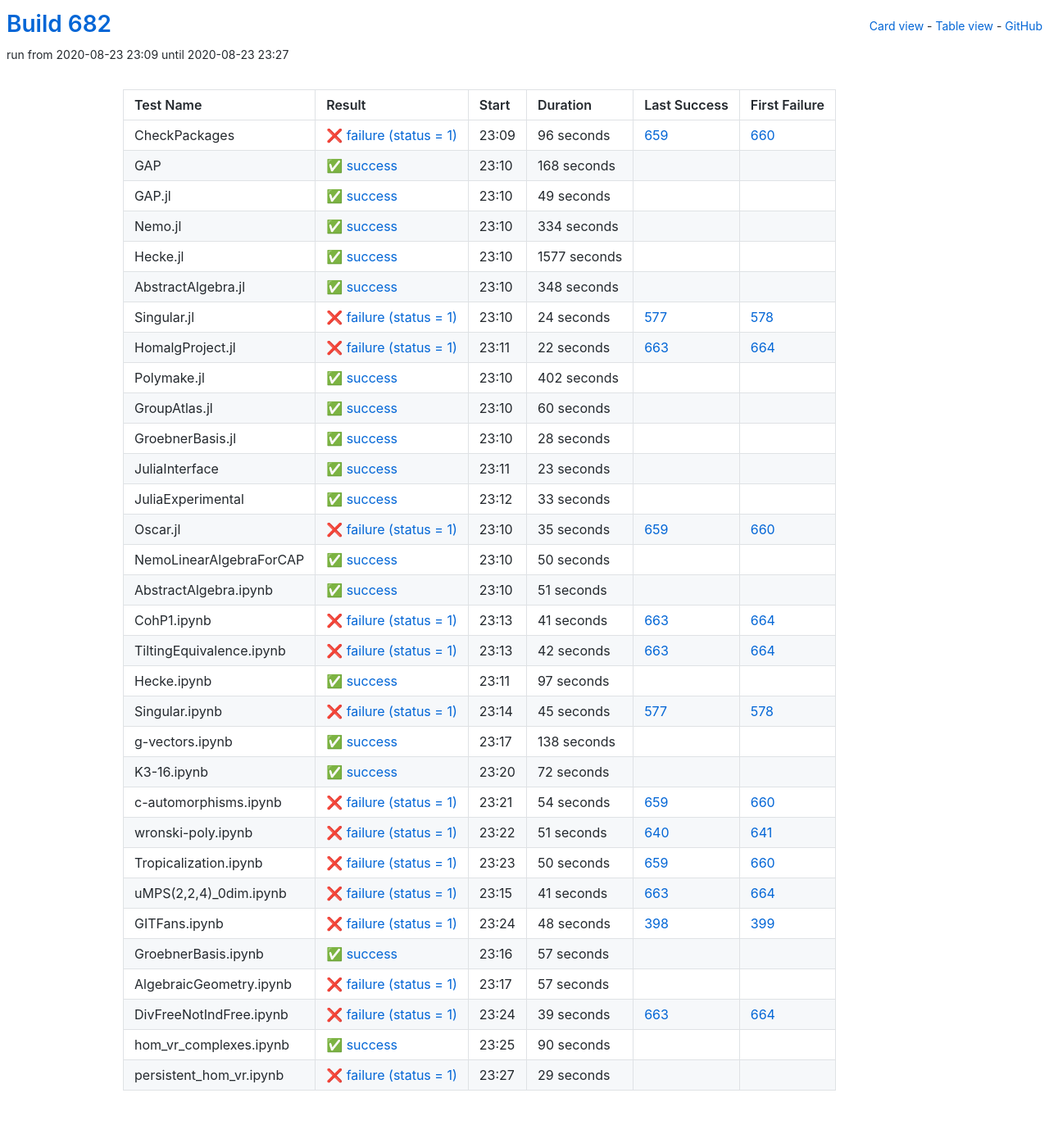
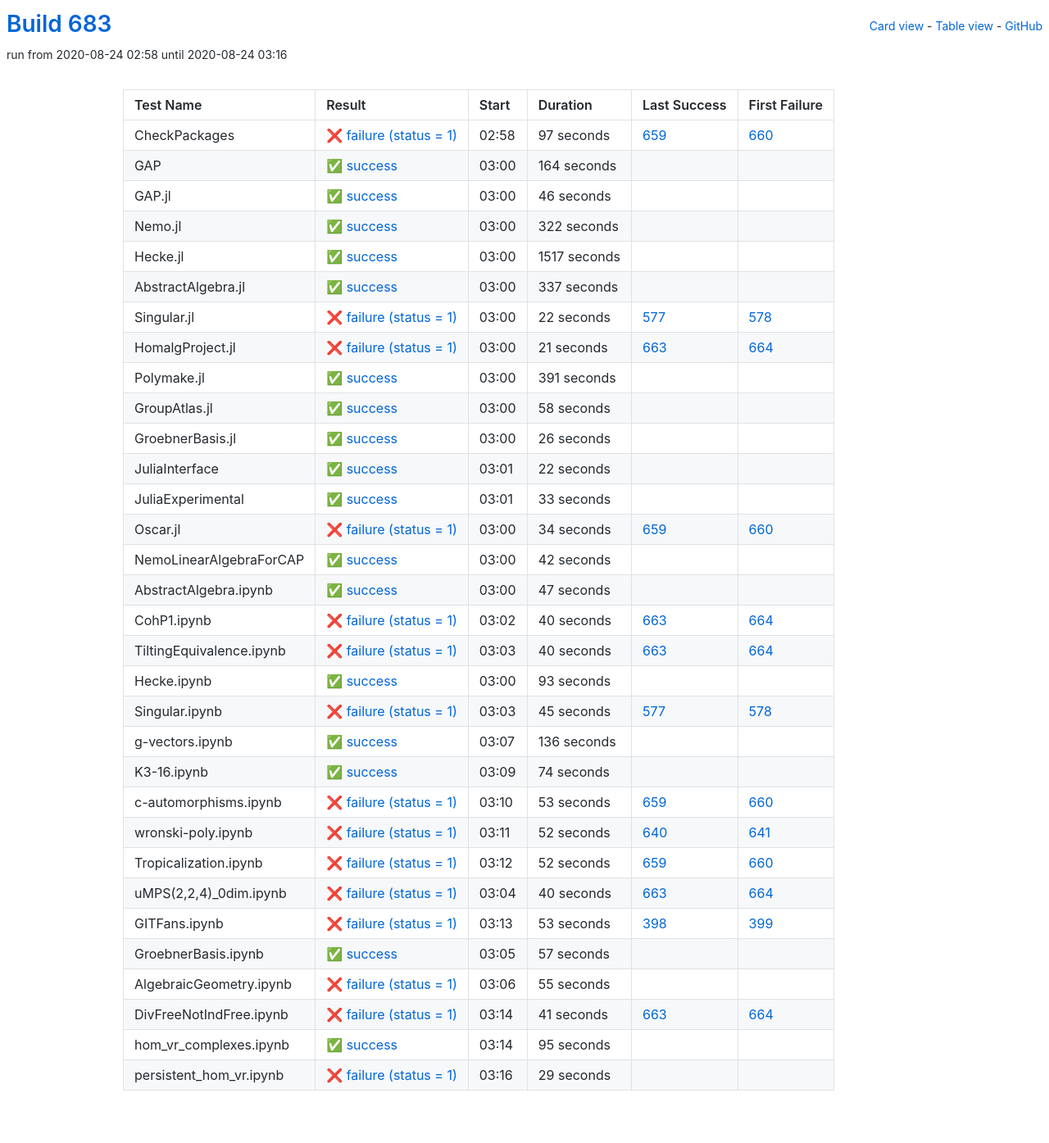
Before and after one commit to oscar-system/oscar-ci-status-stable, a Jekyll site: the page built from table.html, in a window 1280 px wide. Shown: the whole page at 82% size. Built offline with Jekyll 4.4.1, drawn with Linux system fonts in a browser that asks for light colours.

Commit message:
Build #683

```diff
--- a/_data/ci.yml
+++ b/_data/ci.yml
@@ -1,6 +1,6 @@
 ---
-build: 682
-build_url: https://oscarci.mathematik.uni-kl.de/job/oscar-stable/682/
+build: 683
+build_url: https://oscarci.mathematik.uni-kl.de/job/oscar-stable/683/
 job: oscar-stable
 organization: oscar-system
 repo: oscar-ci-status-stable
@@ -8,152 +8,152 @@ repourl: https://github.com/oscar-system/oscar-ci-status-stable
 tests:
 - name: CheckPackages
   id: checkpackages
-  log: https://oscarci.mathematik.uni-kl.de/job/oscar-stable/682/artifact/logs/build-682/CheckPackages.log
-  start: 2020-08-23 23:09
+  log: https://oscarci.mathematik.uni-kl.de/job/oscar-stable/683/artifact/logs/build-683/CheckPackages.log
+  start: 2020-08-24 02:58
   success: false
   exitcode: 1
   status: failure
-  duration: 96
+  duration: 97
   last_success: 659
   last_success_url: https://oscarci.mathematik.uni-kl.de/job/oscar-stable/659/
   first_failure: 660
   first_failure_url: https://oscarci.mathematik.uni-kl.de/job/oscar-stable/660/
 - name: GAP
   id: gap
-  log: https://oscarci.mathematik.uni-kl.de/job/oscar-stable/682/artifact/logs/build-682/GAP.log
-  start: 2020-08-23 23:10
+  log: https://oscarci.mathematik.uni-kl.de/job/oscar-stable/683/artifact/logs/build-683/GAP.log
+  start: 2020-08-24 03:00
   success: true
   exitcode: 0
   status: success
-  duration: 168
+  duration: 164
   last_success: false
   last_success_url:
   first_failure: false
   first_failure_url:
 - name: GAP.jl
   id: gap-jl
-  log: https://oscarci.mathematik.uni-kl.de/job/oscar-stable/682/artifact/logs/build-682/GAP.jl.log
-  start: 2020-08-23 23:10
+  log: https://oscarci.mathematik.uni-kl.de/job/oscar-stable/683/artifact/logs/build-683/GAP.jl.log
+  start: 2020-08-24 03:00
   success: true
   exitcode: 0
   status: success
-  duration: 49
+  duration: 46
   last_success: false
   last_success_url:
   first_failure: false
   first_failure_url:
 - name: Nemo.jl
   id: nemo-jl
-  log: https://oscarci.mathematik.uni-kl.de/job/oscar-stable/682/artifact/logs/build-682/Nemo.jl.log
-  start: 2020-08-23 23:10
+  log: https://oscarci.mathematik.uni-kl.de/job/oscar-stable/683/artifact/logs/build-683/Nemo.jl.log
+  start: 2020-08-24 03:00
   success: true
   exitcode: 0
   status: success
-  duration: 334
+  duration: 322
   last_success: false
   last_success_url:
   first_failure: false
   first_failure_url:
 - name: Hecke.jl
   id: hecke-jl
-  log: https://oscarci.mathematik.uni-kl.de/job/oscar-stable/682/artifact/logs/build-682/Hecke.jl.log
-  start: 2020-08-23 23:10
+  log: https://oscarci.mathematik.uni-kl.de/job/oscar-stable/683/artifact/logs/build-683/Hecke.jl.log
+  start: 2020-08-24 03:00
   success: true
   exitcode: 0
   status: success
-  duration: 1577
+  duration: 1517
   last_success: false
   last_success_url:
   first_failure: false
   first_failure_url:
 - name: AbstractAlgebra.jl
   id: abstractalgebra-jl
-  log: https://oscarci.mathematik.uni-kl.de/job/oscar-stable/682/artifact/logs/build-682/AbstractAlgebra.jl.log
-  start: 2020-08-23 23:10
+  log: https://oscarci.mathematik.uni-kl.de/job/oscar-stable/683/artifact/logs/build-683/AbstractAlgebra.jl.log
+  start: 2020-08-24 03:00
   success: true
   exitcode: 0
   status: success
-  duration: 348
+  duration: 337
   last_success: false
   last_success_url:
   first_failure: false
   first_failure_url:
 - name: Singular.jl
   id: singular-jl
-  log: https://oscarci.mathematik.uni-kl.de/job/oscar-stable/682/artifact/logs/build-682/Singular.jl.log
-  start: 2020-08-23 23:10
+  log: https://oscarci.mathematik.uni-kl.de/job/oscar-stable/683/artifact/logs/build-683/Singular.jl.log
+  start: 2020-08-24 03:00
   success: false
   exitcode: 1
   status: failure
-  duration: 24
+  duration: 22
   last_success: 577
   last_success_url: https://oscarci.mathematik.uni-kl.de/job/oscar-stable/577/
   first_failure: 578
   first_failure_url: https://oscarci.mathematik.uni-kl.de/job/oscar-stable/578/
 - name: HomalgProject.jl
   id: homalgproject-jl
-  log: https://oscarci.mathematik.uni-kl.de/job/oscar-stable/682/artifact/logs/build-682/HomalgProject.jl.log
-  start: 2020-08-23 23:11
+  log: https://oscarci.mathematik.uni-kl.de/job/oscar-stable/683/artifact/logs/build-683/HomalgProject.jl.log
+  start: 2020-08-24 03:00
   success: false
   exitcode: 1
   status: failure
-  duration: 22
+  duration: 21
   last_success: 663
   last_success_url: https://oscarci.mathematik.uni-kl.de/job/oscar-stable/663/
   first_failure: 664
   first_failure_url: https://oscarci.mathematik.uni-kl.de/job/oscar-stable/664/
 - name: Polymake.jl
   id: polymake-jl
-  log: https://oscarci.mathematik.uni-kl.de/job/oscar-stable/682/artifact/logs/build-682/Polymake.jl.log
-  start: 2020-08-23 23:10
+  log: https://oscarci.mathematik.uni-kl.de/job/oscar-stable/683/artifact/logs/build-683/Polymake.jl.log
+  start: 2020-08-24 03:00
   success: true
   exitcode: 0
   status: success
-  duration: 402
+  duration: 391
   last_success: false
   last_success_url:
   first_failure: false
   first_failure_url:
 - name: GroupAtlas.jl
   id: groupatlas-jl
-  log: https://oscarci.mathematik.uni-kl.de/job/oscar-stable/682/artifact/logs/build-682/GroupAtlas.jl.log
-  start: 2020-08-23 23:10
+  log: https://oscarci.mathematik.uni-kl.de/job/oscar-stable/683/artifact/logs/build-683/GroupAtlas.jl.log
+  start: 2020-08-24 03:00
   success: true
   exitcode: 0
   status: success
-  duration: 60
+  duration: 58
   last_success: false
   last_success_url:
   first_failure: false
   first_failure_url:
 - name: GroebnerBasis.jl
   id: groebnerbasis-jl
-  log: https://oscarci.mathematik.uni-kl.de/job/oscar-stable/682/artifact/logs/build-682/GroebnerBasis.jl.log
-  start: 2020-08-23 23:10
+  log: https://oscarci.mathematik.uni-kl.de/job/oscar-stable/683/artifact/logs/build-683/GroebnerBasis.jl.log
+  start: 2020-08-24 03:00
   success: true
   exitcode: 0
   status: success
-  duration: 28
+  duration: 26
   last_success: false
   last_success_url:
   first_failure: false
   first_failure_url:
 - name: JuliaInterface
   id: juliainterface
-  log: https://oscarci.mathematik.uni-kl.de/job/oscar-stable/682/artifact/logs/build-682/JuliaInterface.log
-  start: 2020-08-23 23:11
+  log: https://oscarci.mathematik.uni-kl.de/job/oscar-stable/683/artifact/logs/build-683/JuliaInterface.log
+  start: 2020-08-24 03:01
   success: true
   exitcode: 0
   status: success
-  duration: 23
+  duration: 22
   last_success: false
   last_success_url:
   first_failure: false
   first_failure_url:
 - name: JuliaExperimental
   id: juliaexperimental
-  log: https://oscarci.mathematik.uni-kl.de/job/oscar-stable/682/artifact/logs/build-682/JuliaExperimental.log
-  start: 2020-08-23 23:12
+  log: https://oscarci.mathematik.uni-kl.de/job/oscar-stable/683/artifact/logs/build-683/JuliaExperimental.log
+  start: 2020-08-24 03:01
   success: true
   exitcode: 0
   status: success
@@ -164,80 +164,80 @@ tests:
   first_failure_url:
 - name: Oscar.jl
   id: oscar-jl
-  log: https://oscarci.mathematik.uni-kl.de/job/oscar-stable/682/artifact/logs/build-682/Oscar.jl.log
-  start: 2020-08-23 23:10
+  log: https://oscarci.mathematik.uni-kl.de/job/oscar-stable/683/artifact/logs/build-683/Oscar.jl.log
+  start: 2020-08-24 03:00
   success: false
   exitcode: 1
   status: failure
-  duration: 35
+  duration: 34
   last_success: 659
   last_success_url: https://oscarci.mathematik.uni-kl.de/job/oscar-stable/659/
   first_failure: 660
   first_failure_url: https://oscarci.mathematik.uni-kl.de/job/oscar-stable/660/
 - name: NemoLinearAlgebraForCAP
   id: nemolinearalgebraforcap
-  log: https://oscarci.mathematik.uni-kl.de/job/oscar-stable/682/artifact/logs/build-682/NemoLinearAlgebraForCAP.log
-  start: 2020-08-23 23:10
+  log: https://oscarci.mathematik.uni-kl.de/job/oscar-stable/683/artifact/logs/build-683/NemoLinearAlgebraForCAP.log
+  start: 2020-08-24 03:00
   success: true
   exitcode: 0
   status: success
-  duration: 50
+  duration: 42
   last_success: false
   last_success_url:
   first_failure: false
   first_failure_url:
 - name: AbstractAlgebra.ipynb
   id: abstractalgebra-ipynb
-  log: https://oscarci.mathematik.uni-kl.de/job/oscar-stable/682/artifact/logs/build-682/AbstractAlgebra.ipynb.log
-  start: 2020-08-23 23:10
+  log: https://oscarci.mathematik.uni-kl.de/job/oscar-stable/683/artifact/logs/build-683/AbstractAlgebra.ipynb.log
+  start: 2020-08-24 03:00
   success: true
   exitcode: 0
   status: success
-  duration: 51
+  duration: 47
   last_success: false
   last_success_url:
   first_failure: false
   first_failure_url:
 - name: CohP1.ipynb
   id: cohp1-ipynb
-  log: https://oscarci.mathematik.uni-kl.de/job/oscar-stable/682/artifact/logs/build-682/CohP1.ipynb.log
-  start: 2020-08-23 23:13
+  log: https://oscarci.mathematik.uni-kl.de/job/oscar-stable/683/artifact/logs/build-683/CohP1.ipynb.log
+  start: 2020-08-24 03:02
   success: false
   exitcode: 1
   status: failure
-  duration: 41
+  duration: 40
   last_success: 663
   last_success_url: https://oscarci.mathematik.uni-kl.de/job/oscar-stable/663/
   first_failure: 664
   first_failure_url: https://oscarci.mathematik.uni-kl.de/job/oscar-stable/664/
 - name: TiltingEquivalence.ipynb
   id: tiltingequivalence-ipynb
-  log: https://oscarci.mathematik.uni-kl.de/job/oscar-stable/682/artifact/logs/build-682/TiltingEquivalence.ipynb.log
-  start: 2020-08-23 23:13
+  log: https://oscarci.mathematik.uni-kl.de/job/oscar-stable/683/artifact/logs/build-683/TiltingEquivalence.ipynb.log
+  start: 2020-08-24 03:03
   success: false
   exitcode: 1
   status: failure
-  duration: 42
+  duration: 40
   last_success: 663
   last_success_url: https://oscarci.mathematik.uni-kl.de/job/oscar-stable/663/
   first_failure: 664
   first_failure_url: https://oscarci.mathematik.uni-kl.de/job/oscar-stable/664/
 - name: Hecke.ipynb
   id: hecke-ipynb
-  log: https://oscarci.mathematik.uni-kl.de/job/oscar-stable/682/artifact/logs/build-682/Hecke.ipynb.log
-  start: 2020-08-23 23:11
+  log: https://oscarci.mathematik.uni-kl.de/job/oscar-stable/683/artifact/logs/build-683/Hecke.ipynb.log
+  start: 2020-08-24 03:00
   success: true
   exitcode: 0
   status: success
-  duration: 97
+  duration: 93
   last_success: false
   last_success_url:
   first_failure: false
   first_failure_url:
 - name: Singular.ipynb
   id: singular-ipynb
-  log: https://oscarci.mathematik.uni-kl.de/job/oscar-stable/682/artifact/logs/build-682/Singular.ipynb.log
-  start: 2020-08-23 23:14
+  log: https://oscarci.mathematik.uni-kl.de/job/oscar-stable/683/artifact/logs/build-683/Singular.ipynb.log
+  start: 2020-08-24 03:03
   success: false
   exitcode: 1
   status: failure
@@ -248,92 +248,92 @@ tests:
   first_failure_url: https://oscarci.mathematik.uni-kl.de/job/oscar-stable/578/
 - name: g-vectors.ipynb
   id: g-vectors-ipynb
-  log: https://oscarci.mathematik.uni-kl.de/job/oscar-stable/682/artifact/logs/build-682/g-vectors.ipynb.log
-  start: 2020-08-23 23:17
+  log: https://oscarci.mathematik.uni-kl.de/job/oscar-stable/683/artifact/logs/build-683/g-vectors.ipynb.log
+  start: 2020-08-24 03:07
   success: true
   exitcode: 0
   status: success
-  duration: 138
+  duration: 136
   last_success: false
   last_success_url:
   first_failure: false
   first_failure_url:
 - name: K3-16.ipynb
   id: k3-16-ipynb
-  log: https://oscarci.mathematik.uni-kl.de/job/oscar-stable/682/artifact/logs/build-682/K3-16.ipynb.log
-  start: 2020-08-23 23:20
+  log: https://oscarci.mathematik.uni-kl.de/job/oscar-stable/683/artifact/logs/build-683/K3-16.ipynb.log
+  start: 2020-08-24 03:09
   success: true
   exitcode: 0
   status: success
-  duration: 72
+  duration: 74
   last_success: false
   last_success_url:
   first_failure: false
   first_failure_url:
 - name: c-automorphisms.ipynb
   id: c-automorphisms-ipynb
-  log: https://oscarci.mathematik.uni-kl.de/job/oscar-stable/682/artifact/logs/build-682/c-automorphisms.ipynb.log
-  start: 2020-08-23 23:21
+  log: https://oscarci.mathematik.uni-kl.de/job/oscar-stable/683/artifact/logs/build-683/c-automorphisms.ipynb.log
+  start: 2020-08-24 03:10
   success: false
   exitcode: 1
   status: failure
-  duration: 54
+  duration: 53
   last_success: 659
   last_success_url: https://oscarci.mathematik.uni-kl.de/job/oscar-stable/659/
   first_failure: 660
   first_failure_url: https://oscarci.mathematik.uni-kl.de/job/oscar-stable/660/
 - name: wronski-poly.ipynb
   id: wronski-poly-ipynb
-  log: https://oscarci.mathematik.uni-kl.de/job/oscar-stable/682/artifact/logs/build-682/wronski-poly.ipynb.log
-  start: 2020-08-23 23:22
+  log: https://oscarci.mathematik.uni-kl.de/job/oscar-stable/683/artifact/logs/build-683/wronski-poly.ipynb.log
+  start: 2020-08-24 03:11
   success: false
   exitcode: 1
   status: failure
-  duration: 51
+  duration: 52
   last_success: 640
   last_success_url: https://oscarci.mathematik.uni-kl.de/job/oscar-stable/640/
   first_failure: 641
   first_failure_url: https://oscarci.mathematik.uni-kl.de/job/oscar-stable/641/
 - name: Tropicalization.ipynb
   id: tropicalization-ipynb
-  log: https://oscarci.mathematik.uni-kl.de/job/oscar-stable/682/artifact/logs/build-682/Tropicalization.ipynb.log
-  start: 2020-08-23 23:23
+  log: https://oscarci.mathematik.uni-kl.de/job/oscar-stable/683/artifact/logs/build-683/Tropicalization.ipynb.log
+  start: 2020-08-24 03:12
   success: false
   exitcode: 1
   status: failure
-  duration: 50
+  duration: 52
   last_success: 659
   last_success_url: https://oscarci.mathematik.uni-kl.de/job/oscar-stable/659/
   first_failure: 660
   first_failure_url: https://oscarci.mathematik.uni-kl.de/job/oscar-stable/660/
 - name: uMPS(2,2,4)_0dim.ipynb
   id: umps-2-2-4-0dim-ipynb
-  log: https://oscarci.mathematik.uni-kl.de/job/oscar-stable/682/artifact/logs/build-682/uMPS-2-2-4-_0dim.ipynb.log
-  start: 2020-08-23 23:15
+  log: https://oscarci.mathematik.uni-kl.de/job/oscar-stable/683/artifact/logs/build-683/uMPS-2-2-4-_0dim.ipynb.log
+  start: 2020-08-24 03:04
   success: false
   exitcode: 1
   status: failure
-  duration: 41
+  duration: 40
   last_success: 663
   last_success_url: https://oscarci.mathematik.uni-kl.de/job/oscar-stable/663/
   first_failure: 664
   first_failure_url: https://oscarci.mathematik.uni-kl.de/job/oscar-stable/664/
 - name: GITFans.ipynb
   id: gitfans-ipynb
-  log: https://oscarci.mathematik.uni-kl.de/job/oscar-stable/682/artifact/logs/build-682/GITFans.ipynb.log
-  start: 2020-08-23 23:24
+  log: https://oscarci.mathematik.uni-kl.de/job/oscar-stable/683/artifact/logs/build-683/GITFans.ipynb.log
+  start: 2020-08-24 03:13
   success: false
   exitcode: 1
   status: failure
-  duration: 48
+  duration: 53
   last_success: 398
   last_success_url: https://oscarci.mathematik.uni-kl.de/job/oscar-stable/398/
   first_failure: 399
   first_failure_url: https://oscarci.mathematik.uni-kl.de/job/oscar-stable/399/
 - name: GroebnerBasis.ipynb
   id: groebnerbasis-ipynb
-  log: https://oscarci.mathematik.uni-kl.de/job/oscar-stable/682/artifact/logs/build-682/GroebnerBasis.ipynb.log
-  start: 2020-08-23 23:16
+  log: https://oscarci.mathematik.uni-kl.de/job/oscar-stable/683/artifact/logs/build-683/GroebnerBasis.ipynb.log
+  start: 2020-08-24 03:05
   success: true
   exitcode: 0
   status: success
@@ -344,44 +344,44 @@ tests:
   first_failure_url:
 - name: AlgebraicGeometry.ipynb
   id: algebraicgeometry-ipynb
-  log: https://oscarci.mathematik.uni-kl.de/job/oscar-stable/682/artifact/logs/build-682/AlgebraicGeometry.ipynb.log
-  start: 2020-08-23 23:17
+  log: https://oscarci.mathematik.uni-kl.de/job/oscar-stable/683/artifact/logs/build-683/AlgebraicGeometry.ipynb.log
+  start: 2020-08-24 03:06
   success: false
   exitcode: 1
   status: failure
-  duration: 57
+  duration: 55
   last_success: false
   last_success_url:
   first_failure: false
   first_failure_url:
 - name: DivFreeNotIndFree.ipynb
   id: divfreenotindfree-ipynb
-  log: https://oscarci.mathematik.uni-kl.de/job/oscar-stable/682/artifact/logs/build-682/DivFreeNotIndFree.ipynb.log
-  start: 2020-08-23 23:24
+  log: https://oscarci.mathematik.uni-kl.de/job/oscar-stable/683/artifact/logs/build-683/DivFreeNotIndFree.ipynb.log
+  start: 2020-08-24 03:14
   success: false
   exitcode: 1
   status: failure
-  duration: 39
+  duration: 41
   last_success: 663
   last_success_url: https://oscarci.mathematik.uni-kl.de/job/oscar-stable/663/
   first_failure: 664
   first_failure_url: https://oscarci.mathematik.uni-kl.de/job/oscar-stable/664/
 - name: hom_vr_complexes.ipynb
   id: hom-vr-complexes-ipynb
-  log: https://oscarci.mathematik.uni-kl.de/job/oscar-stable/682/artifact/logs/build-682/hom_vr_complexes.ipynb.log
-  start: 2020-08-23 23:25
+  log: https://oscarci.mathematik.uni-kl.de/job/oscar-stable/683/artifact/logs/build-683/hom_vr_complexes.ipynb.log
+  start: 2020-08-24 03:14
   success: true
   exitcode: 0
   status: success
-  duration: 90
+  duration: 95
   last_success: false
   last_success_url:
   first_failure: false
   first_failure_url:
 - name: persistent_hom_vr.ipynb
   id: persistent-hom-vr-ipynb
-  log: https://oscarci.mathematik.uni-kl.de/job/oscar-stable/682/artifact/logs/build-682/persistent_hom_vr.ipynb.log
-  start: 2020-08-23 23:27
+  log: https://oscarci.mathematik.uni-kl.de/job/oscar-stable/683/artifact/logs/build-683/persistent_hom_vr.ipynb.log
+  start: 2020-08-24 03:16
   success: false
   exitcode: 1
   status: failure
```
Also changed, not shown: README.md.
